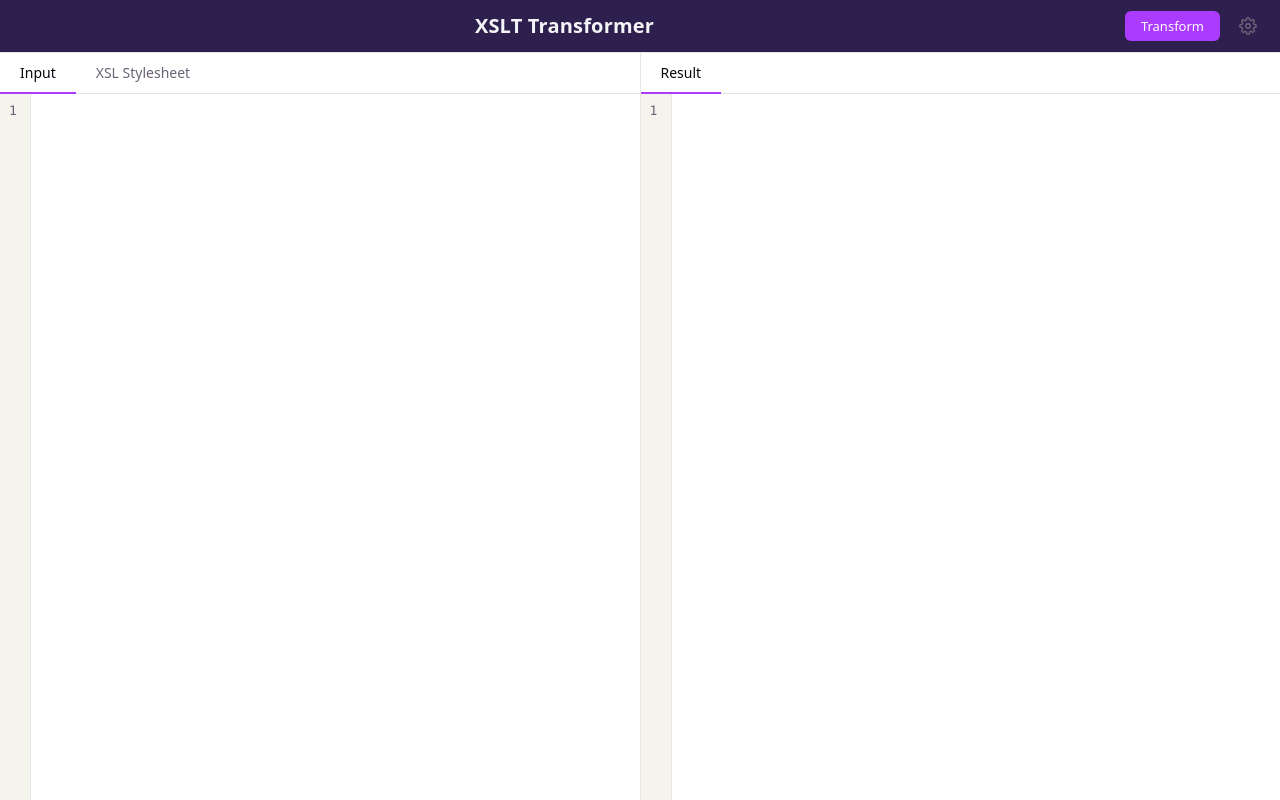
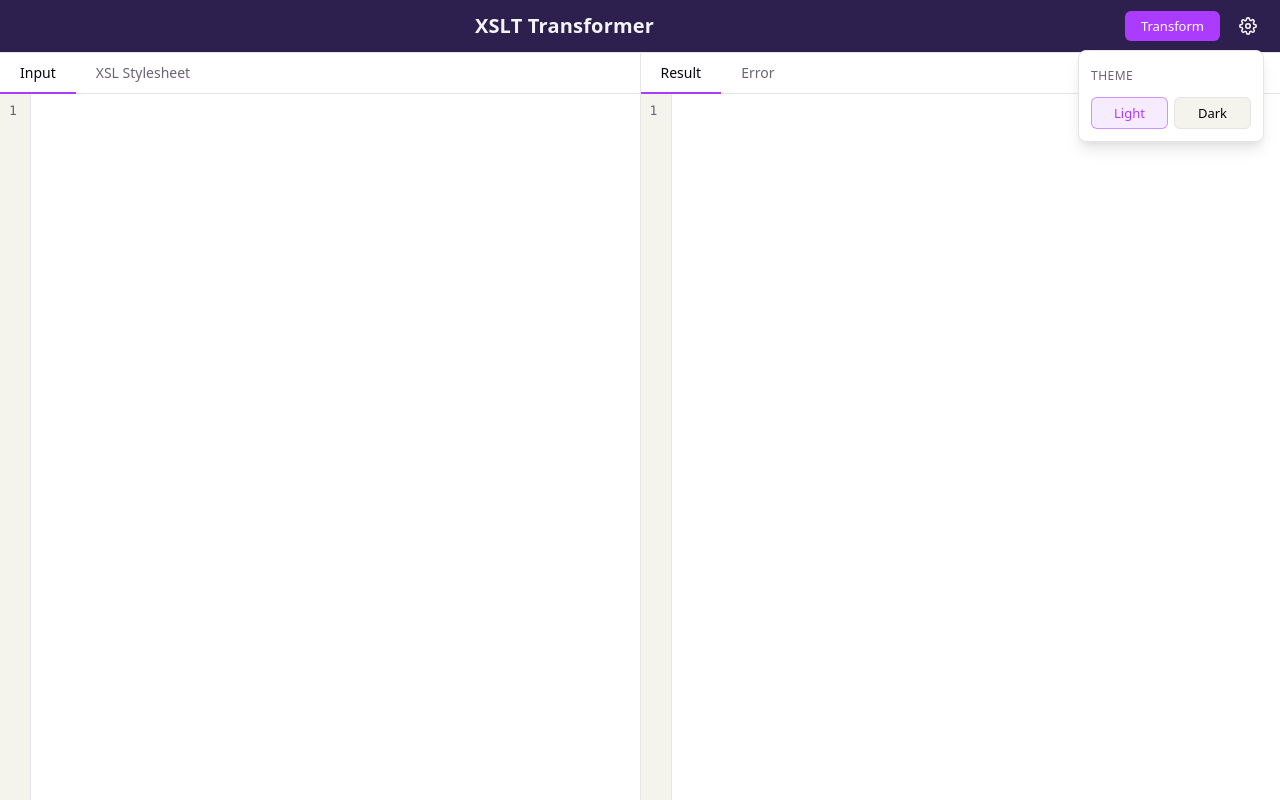
Before and after one commit to tim-riep/xslt-tool, a React (Vite) app in the folder packages/frontend/: page / in a window 1280 px wide. Both pictures are taken after a click on the button "Settings". Built offline with nearby package versions, Linux system fonts and the light colour scheme.

Commit message:
Add header bar, error tab, dark/light mode toggle in settings

```diff
--- a/packages/frontend/index.html
+++ b/packages/frontend/index.html
@@ -4,7 +4,7 @@
     <meta charset="UTF-8" />
     <link rel="icon" type="image/svg+xml" href="/favicon.svg" />
     <meta name="viewport" content="width=device-width, initial-scale=1.0" />
-    <title>frontend</title>
+    <title>XSLT Transformer</title>
   </head>
   <body>
     <div id="root"></div>
--- a/packages/frontend/src/App.css
+++ b/packages/frontend/src/App.css
@@ -51,13 +51,61 @@
   border: none;
   border-radius: 6px;
   cursor: pointer;
-  color: var(--text);
-  transition: background 0.15s, color 0.15s;
+  color: #fff;
+  transition: background 0.15s;
 }
 
 .header-settings:hover {
+  background: rgba(255, 255, 255, 0.15);
+}
+
+.settings-wrapper {
+  position: relative;
+}
+
+.settings-dropdown {
+  position: absolute;
+  top: calc(100% + 8px);
+  right: 0;
+  background: var(--bg);
+  border: 1px solid var(--border);
+  border-radius: 8px;
+  padding: 12px;
+  min-width: 160px;
+  box-shadow: var(--shadow);
+  z-index: 100;
+}
+
+.settings-label {
+  font-size: 12px;
+  color: var(--text);
+  margin: 0 0 8px;
+  text-transform: uppercase;
+  letter-spacing: 0.5px;
+}
+
+.settings-theme-buttons {
+  display: flex;
+  gap: 6px;
+}
+
+.settings-theme-btn {
+  flex: 1;
+  padding: 6px 0;
+  font-size: 13px;
+  font-family: var(--sans);
+  background: var(--code-bg);
+  color: var(--text-h);
+  border: 1px solid var(--border);
+  border-radius: 6px;
+  cursor: pointer;
+  transition: background 0.15s, border-color 0.15s;
+}
+
+.settings-theme-btn--active {
   background: var(--accent-bg);
-  color: var(--text-h);
+  border-color: var(--accent-border);
+  color: var(--accent);
 }
 
 .layout {
--- a/packages/frontend/src/App.tsx
+++ b/packages/frontend/src/App.tsx
@@ -1,49 +1,95 @@
-import { useState } from 'react'
+import { useState, useEffect, useRef } from 'react'
 import CodeEditor from './CodeEditor'
 import './App.css'
 
 type LeftTab = 'input' | 'stylesheet'
+type RightTab = 'result' | 'error'
+type Theme = 'light' | 'dark'
 
 export default function App() {
-  const [activeTab, setActiveTab] = useState<LeftTab>('input')
+  const [activeLeftTab, setActiveLeftTab] = useState<LeftTab>('input')
+  const [activeRightTab, setActiveRightTab] = useState<RightTab>('result')
   const [inputValue, setInputValue] = useState('')
   const [stylesheetValue, setStylesheetValue] = useState('')
   const [resultValue] = useState('')
+  const [errorValue] = useState('')
+  const [theme, setTheme] = useState<Theme>('light')
+  const [settingsOpen, setSettingsOpen] = useState(false)
+  const settingsRef = useRef<HTMLDivElement>(null)
+
+  useEffect(() => {
+    document.documentElement.setAttribute('data-theme', theme)
+  }, [theme])
+
+  useEffect(() => {
+    function handleClickOutside(e: MouseEvent) {
+      if (settingsRef.current && !settingsRef.current.contains(e.target as Node)) {
+        setSettingsOpen(false)
+      }
+    }
+    document.addEventListener('mousedown', handleClickOutside)
+    return () => document.removeEventListener('mousedown', handleClickOutside)
+  }, [])
 
   return (
     <div className="app">
       <header className="header">
         <span className="header-title">XSLT Transformer</span>
         <button className="header-transform">Transform</button>
-        <button className="header-settings" aria-label="Settings">
+        <div className="settings-wrapper" ref={settingsRef}>
+          <button
+            className="header-settings"
+            aria-label="Settings"
+            onClick={() => setSettingsOpen((o) => !o)}
+          >
             <svg width="18" height="18" viewBox="0 0 24 24" fill="none" stroke="currentColor" strokeWidth="2" strokeLinecap="round" strokeLinejoin="round">
               <circle cx="12" cy="12" r="3" />
               <path d="M19.4 15a1.65 1.65 0 0 0 .33 1.82l.06.06a2 2 0 0 1-2.83 2.83l-.06-.06a1.65 1.65 0 0 0-1.82-.33 1.65 1.65 0 0 0-1 1.51V21a2 2 0 0 1-4 0v-.09A1.65 1.65 0 0 0 9 19.4a1.65 1.65 0 0 0-1.82.33l-.06.06a2 2 0 0 1-2.83-2.83l.06-.06A1.65 1.65 0 0 0 4.68 15a1.65 1.65 0 0 0-1.51-1H3a2 2 0 0 1 0-4h.09A1.65 1.65 0 0 0 4.6 9a1.65 1.65 0 0 0-.33-1.82l-.06-.06a2 2 0 0 1 2.83-2.83l.06.06A1.65 1.65 0 0 0 9 4.68a1.65 1.65 0 0 0 1-1.51V3a2 2 0 0 1 4 0v.09a1.65 1.65 0 0 0 1 1.51 1.65 1.65 0 0 0 1.82-.33l.06-.06a2 2 0 0 1 2.83 2.83l-.06.06A1.65 1.65 0 0 0 19.4 9a1.65 1.65 0 0 0 1.51 1H21a2 2 0 0 1 0 4h-.09a1.65 1.65 0 0 0-1.51 1z" />
             </svg>
           </button>
+          {settingsOpen && (
+            <div className="settings-dropdown">
+              <p className="settings-label">Theme</p>
+              <div className="settings-theme-buttons">
+                <button
+                  className={`settings-theme-btn ${theme === 'light' ? 'settings-theme-btn--active' : ''}`}
+                  onClick={() => setTheme('light')}
+                >
+                  Light
+                </button>
+                <button
+                  className={`settings-theme-btn ${theme === 'dark' ? 'settings-theme-btn--active' : ''}`}
+                  onClick={() => setTheme('dark')}
+                >
+                  Dark
+                </button>
+              </div>
+            </div>
+          )}
+        </div>
       </header>
 
       <div className="layout">
         <div className="panel panel-left">
           <div className="tabs">
             <button
-              className={`tab ${activeTab === 'input' ? 'tab--active' : ''}`}
-              onClick={() => setActiveTab('input')}
+              className={`tab ${activeLeftTab === 'input' ? 'tab--active' : ''}`}
+              onClick={() => setActiveLeftTab('input')}
             >
               Input
             </button>
             <button
-              className={`tab ${activeTab === 'stylesheet' ? 'tab--active' : ''}`}
-              onClick={() => setActiveTab('stylesheet')}
+              className={`tab ${activeLeftTab === 'stylesheet' ? 'tab--active' : ''}`}
+              onClick={() => setActiveLeftTab('stylesheet')}
             >
               XSL Stylesheet
             </button>
           </div>
           <div className="editor-area">
-            <div style={{ display: activeTab === 'input' ? 'flex' : 'none', flex: 1, overflow: 'hidden' }}>
+            <div style={{ display: activeLeftTab === 'input' ? 'flex' : 'none', flex: 1, overflow: 'hidden' }}>
               <CodeEditor value={inputValue} onChange={setInputValue} />
             </div>
-            <div style={{ display: activeTab === 'stylesheet' ? 'flex' : 'none', flex: 1, overflow: 'hidden' }}>
+            <div style={{ display: activeLeftTab === 'stylesheet' ? 'flex' : 'none', flex: 1, overflow: 'hidden' }}>
               <CodeEditor value={stylesheetValue} onChange={setStylesheetValue} />
             </div>
           </div>
@@ -53,10 +99,26 @@ export default function App() {
 
         <div className="panel panel-right">
           <div className="tabs">
-            <button className="tab tab--active">Result</button>
+            <button
+              className={`tab ${activeRightTab === 'result' ? 'tab--active' : ''}`}
+              onClick={() => setActiveRightTab('result')}
+            >
+              Result
+            </button>
+            <button
+              className={`tab ${activeRightTab === 'error' ? 'tab--active' : ''}`}
+              onClick={() => setActiveRightTab('error')}
+            >
+              Error
+            </button>
           </div>
           <div className="editor-area">
+            <div style={{ display: activeRightTab === 'result' ? 'flex' : 'none', flex: 1, overflow: 'hidden' }}>
               <CodeEditor value={resultValue} readOnly />
+            </div>
+            <div style={{ display: activeRightTab === 'error' ? 'flex' : 'none', flex: 1, overflow: 'hidden' }}>
+              <CodeEditor value={errorValue} readOnly />
+            </div>
           </div>
         </div>
       </div>
--- a/packages/frontend/src/index.css
+++ b/packages/frontend/src/index.css
@@ -31,7 +31,7 @@
 }
 
 @media (prefers-color-scheme: dark) {
-  :root {
+  :root:not([data-theme="light"]) {
     --text: #9ca3af;
     --text-h: #f3f4f6;
     --bg: #16171d;
@@ -44,10 +44,20 @@
     --shadow:
       rgba(0, 0, 0, 0.4) 0 10px 15px -3px, rgba(0, 0, 0, 0.25) 0 4px 6px -2px;
   }
+}
 
-  #social .button-icon {
-    filter: invert(1) brightness(2);
-  }
+:root[data-theme="dark"] {
+  --text: #9ca3af;
+  --text-h: #f3f4f6;
+  --bg: #16171d;
+  --border: #2e303a;
+  --code-bg: #1f2028;
+  --accent: #c084fc;
+  --accent-bg: rgba(192, 132, 252, 0.15);
+  --accent-border: rgba(192, 132, 252, 0.5);
+  --social-bg: rgba(47, 48, 58, 0.5);
+  --shadow:
+    rgba(0, 0, 0, 0.4) 0 10px 15px -3px, rgba(0, 0, 0, 0.25) 0 4px 6px -2px;
 }
 
 #root {
```
Lines whose indentation alone changed are shown as unchanged.
